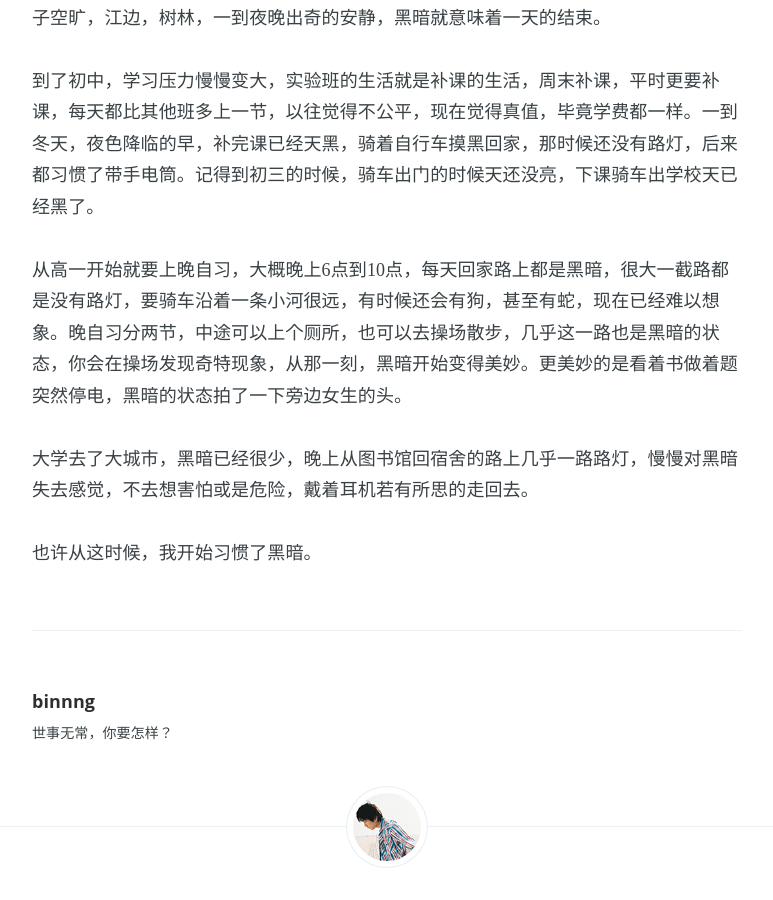
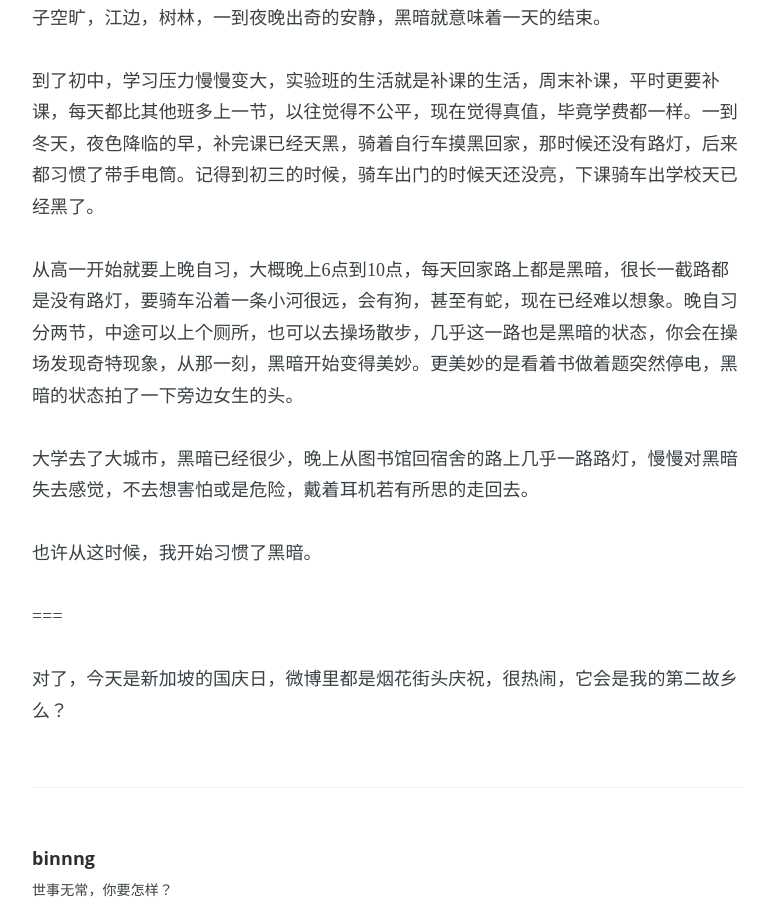
Before and after one commit to binnng/i, a Jekyll site: the page built from _posts/2016-08-09-习惯黑暗.md, in a window 1280 px wide and 900 px high, scrolled down 729 px. Shown: the whole window, without its empty margins (253-1026 px from the left). Built offline with Jekyll 4.4.1, drawn with Linux system fonts in a browser that asks for light colours.

Commit message:
岛狐狸

```diff
--- a/_posts/2016-08-09-习惯黑暗.md
+++ b/_posts/2016-08-09-习惯黑暗.md
@@ -9,8 +9,12 @@ image: 7786c6a7jw1f6nvaittcij20ku0dyag0
 
 到了初中，学习压力慢慢变大，实验班的生活就是补课的生活，周末补课，平时更要补课，每天都比其他班多上一节，以往觉得不公平，现在觉得真值，毕竟学费都一样。一到冬天，夜色降临的早，补完课已经天黑，骑着自行车摸黑回家，那时候还没有路灯，后来都习惯了带手电筒。记得到初三的时候，骑车出门的时候天还没亮，下课骑车出学校天已经黑了。
 
-从高一开始就要上晚自习，大概晚上6点到10点，每天回家路上都是黑暗，很大一截路都是没有路灯，要骑车沿着一条小河很远，有时候还会有狗，甚至有蛇，现在已经难以想象。晚自习分两节，中途可以上个厕所，也可以去操场散步，几乎这一路也是黑暗的状态，你会在操场发现奇特现象，从那一刻，黑暗开始变得美妙。更美妙的是看着书做着题突然停电，黑暗的状态拍了一下旁边女生的头。
+从高一开始就要上晚自习，大概晚上6点到10点，每天回家路上都是黑暗，很长一截路都是没有路灯，要骑车沿着一条小河很远，会有狗，甚至有蛇，现在已经难以想象。晚自习分两节，中途可以上个厕所，也可以去操场散步，几乎这一路也是黑暗的状态，你会在操场发现奇特现象，从那一刻，黑暗开始变得美妙。更美妙的是看着书做着题突然停电，黑暗的状态拍了一下旁边女生的头。
 
 大学去了大城市，黑暗已经很少，晚上从图书馆回宿舍的路上几乎一路路灯，慢慢对黑暗失去感觉，不去想害怕或是危险，戴着耳机若有所思的走回去。
 
 也许从这时候，我开始习惯了黑暗。
+
+===
+
+对了，今天是新加坡的国庆日，微博里都是烟花街头庆祝，很热闹，它会是我的第二故乡么？
```
Also changed, not shown: _posts/2016-08-10-对狐狸做文章.md (added, +16 -0 lines), assets/images/IMG_4765.jpg (added).
